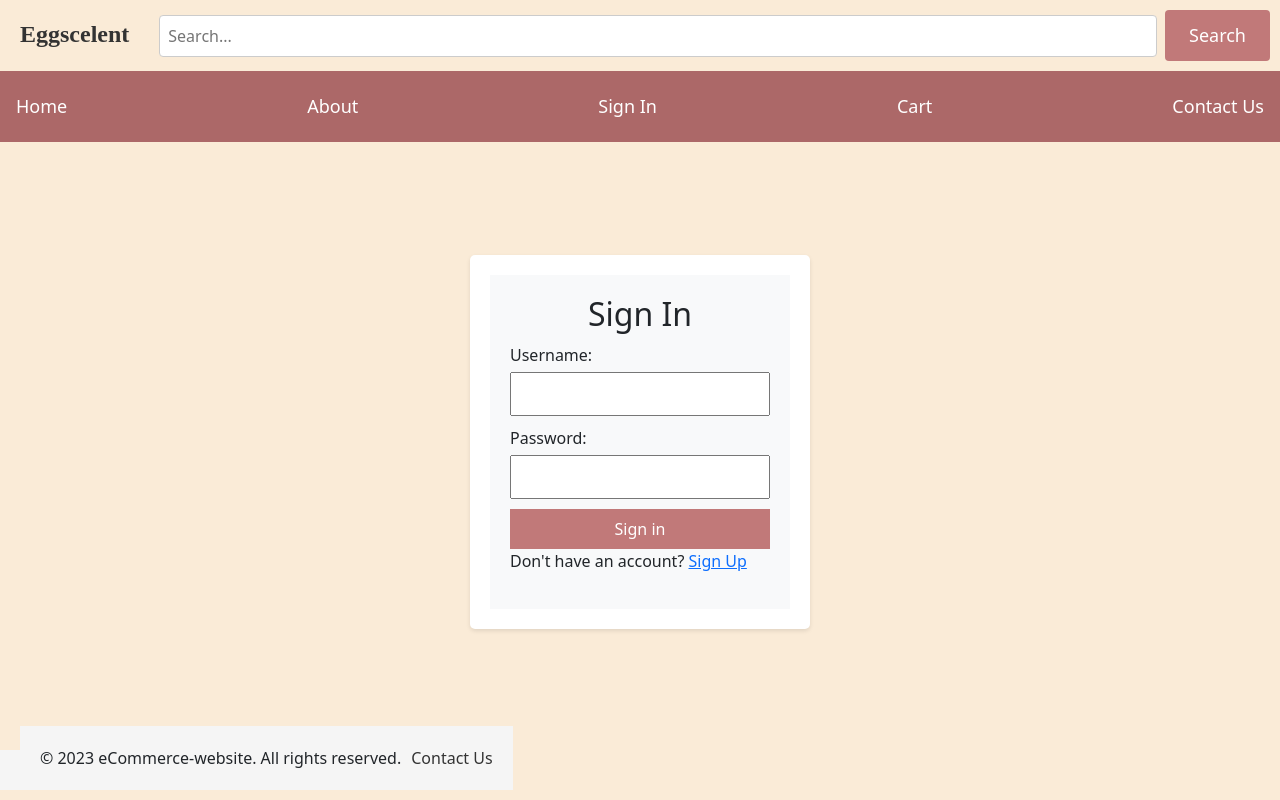
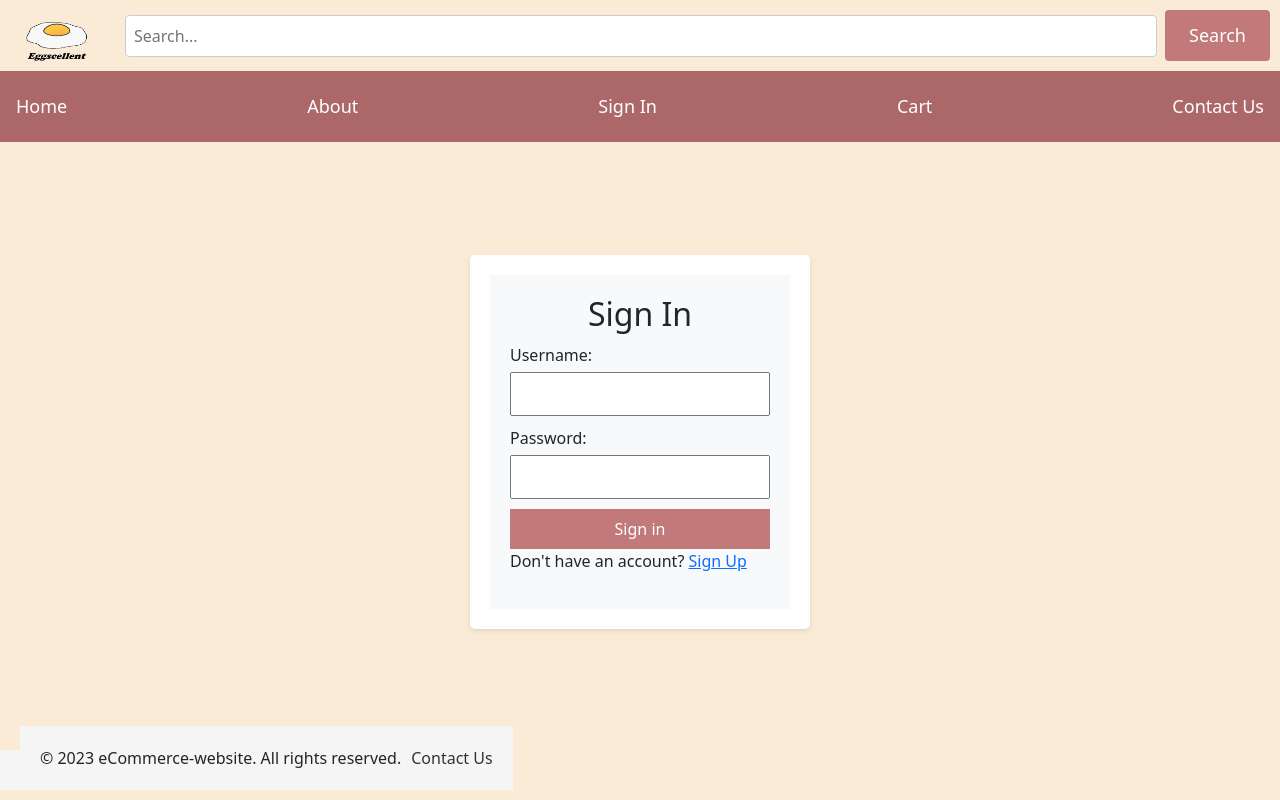
Before and after one commit to aghared/Ecommerce-website, a React (Create React App) app in the folder ecommerce-website/: page / in a window 1280 px wide. Built offline with nearby package versions, Linux system fonts and the light colour scheme.

Commit message:
added logo to navbar

```diff
--- a/ecommerce-website/src/CSS/navbar.css
+++ b/ecommerce-website/src/CSS/navbar.css
@@ -1,4 +1,9 @@
 /* to style the logo */
+#logo{
+    width: 75px;
+    height: 50px;
+
+}
 .ecumenic {
     display: flex;
     float: left;
--- a/ecommerce-website/src/componet/navbar.js
+++ b/ecommerce-website/src/componet/navbar.js
@@ -19,7 +19,7 @@ const Navbar = () => {
     return (
       <div>
         <div className="ecumenic mt-3 company-name">
-          <p>Eggscelent</p>
+          <img id="logo" src={"../assets/Products/eggscellent_logo_.png"} alt={""}></img>
         </div>
         <div className="search-bar">
           <input type="text" className="search-input" placeholder="Search..." value={searchInput} onChange={searchChange}
```
Also changed, not shown: ecommerce-website/public/assets/Products/eggscellent_logo_.png (added), ecommerce-website/public/assets/Products/eggscellent_logo_words-removebg-preview.jpg (deleted).
